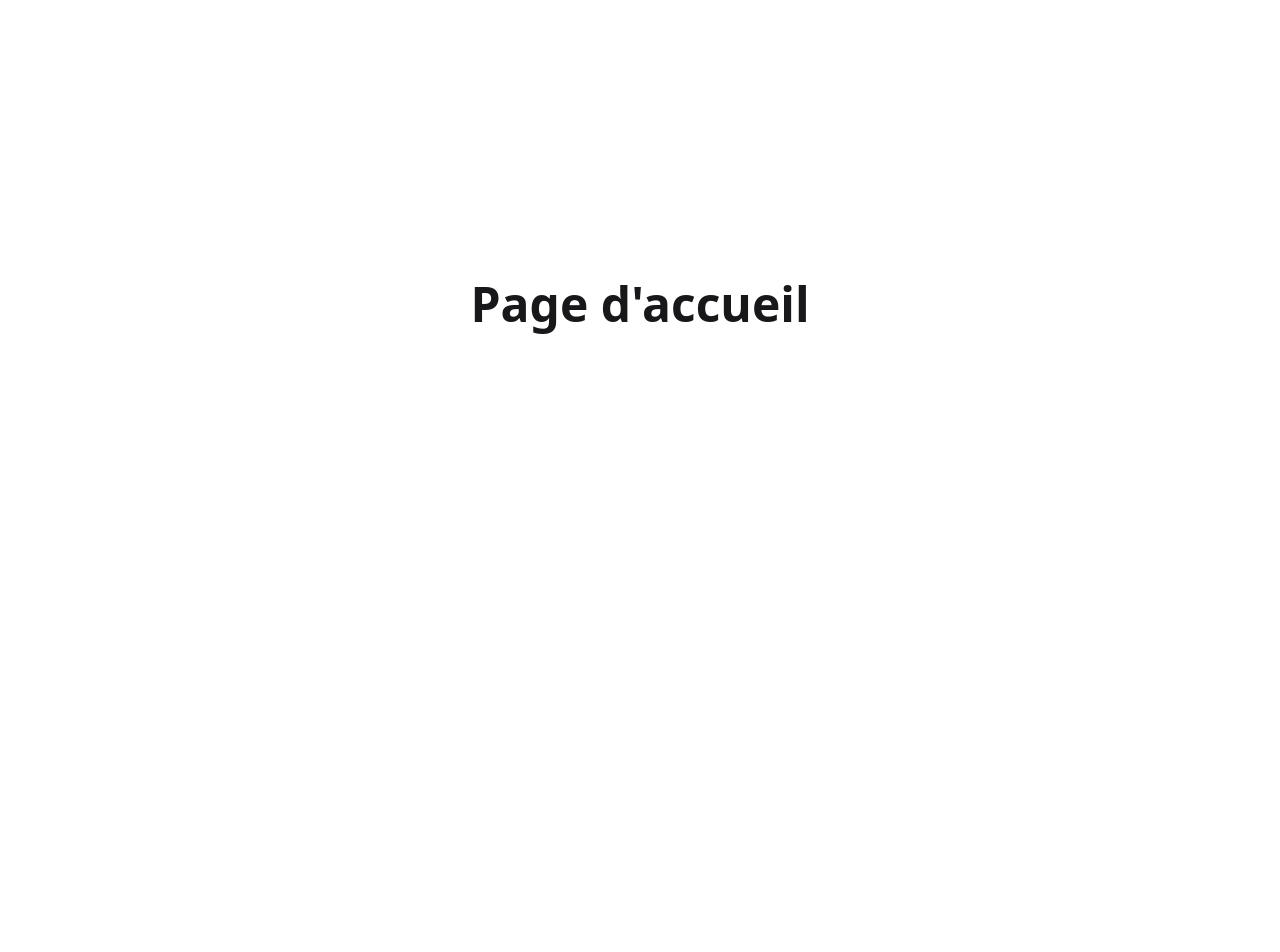
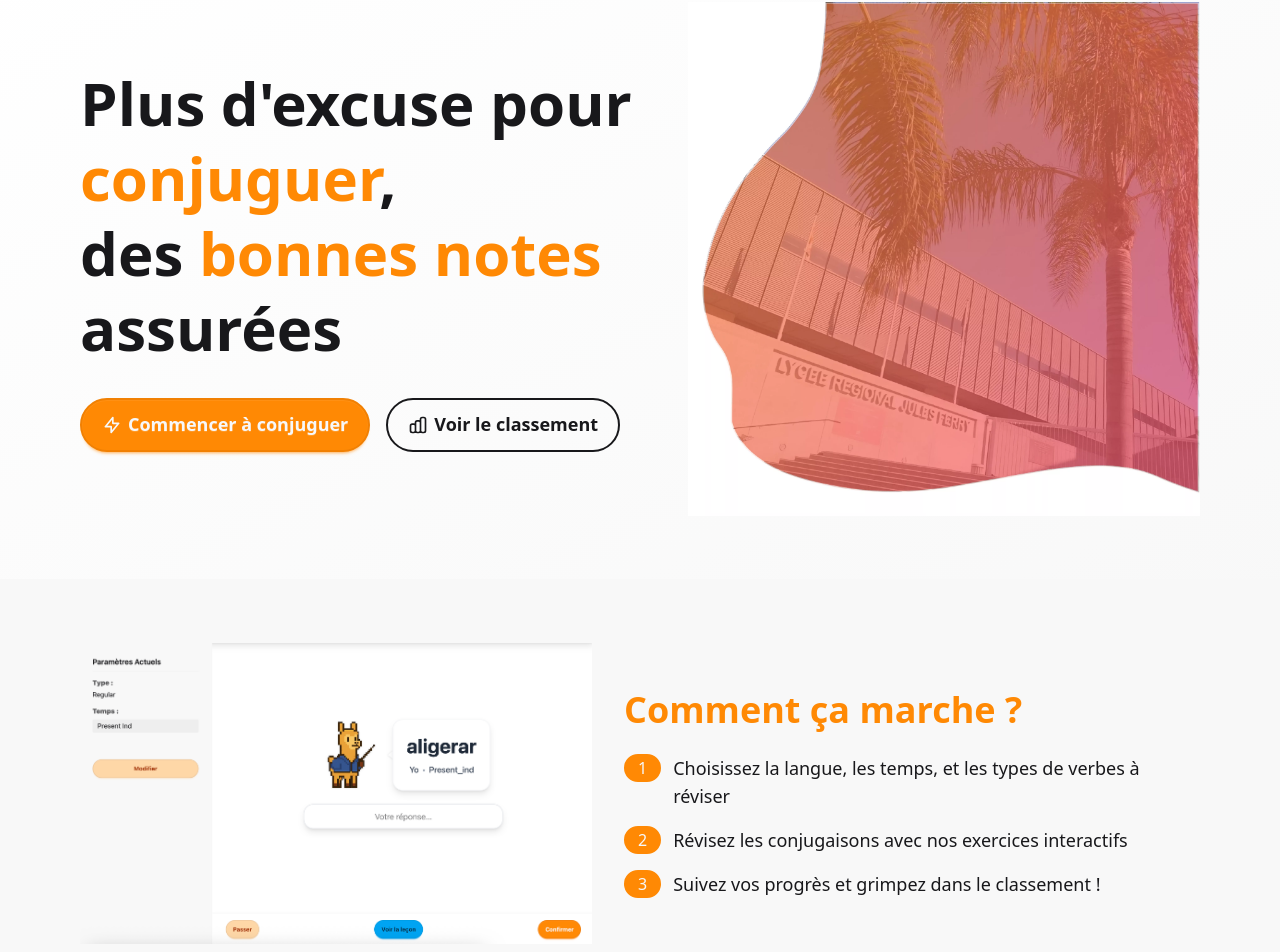
Before and after one commit to Tezay/conjug, a React (Vite) app in the folder frontend/: page / in a window 1280 px wide. Shown: the part 131-1083 px from the top of the page. Before the commit the page ends 800 px from the top, so only its background shows below. Built offline with nearby package versions, Linux system fonts and the light colour scheme; no server answers.

Commit message:
Add Landing page and update routing; include new illustrations

```diff
--- /dev/null
+++ b/frontend/src/pages/Landing.tsx
@@ -0,0 +1,132 @@
+import { Link } from "react-router-dom";
+
+export default function Landing() {
+    return (
+        <div className="min-h-screen">
+            {/* Hero Section */}
+            <div className="hero min-h-[calc(100vh-4rem)] lg:min-h-[80vh] bg-gradient-to-br from-base-100 to-base-200">
+                <div className="hero-content flex-col lg:flex-row-reverse max-w-6xl mx-auto px-4">
+                    <div className="flex-1 max-w-md lg:max-w-lg">
+                        <img
+                            src="/assets/images/mobile-app-illustration.webp"
+                            alt="Application Conjug.fr sur mobile"
+                            className="w-full h-auto object-contain"
+                        />
+                    </div>
+                    <div className="flex-1 text-center lg:text-left">
+                        <h1 className="text-4xl lg:text-6xl font-bold mb-6 leading-tight">
+                            Plus d'excuse pour{" "}
+                            <span className="text-primary">conjuguer</span>,<br />
+                            des{" "}
+                            <span className="text-primary">bonnes notes</span>{" "}
+                            assurées
+                        </h1>
+                        <div className="flex flex-col sm:flex-row gap-4 justify-center lg:justify-start mt-8">
+                            <Link to="/es" className="btn btn-primary btn-lg">
+                                <svg className="w-5 h-5" fill="none" stroke="currentColor" viewBox="0 0 24 24">
+                                    <path strokeLinecap="round" strokeLinejoin="round" strokeWidth={2} d="M13 10V3L4 14h7v7l9-11h-7z" />
+                                </svg>
+                                Commencer à conjuguer
+                            </Link>
+                            <Link to="/leaderboard" className="btn btn-outline btn-lg">
+                                <svg className="w-5 h-5" fill="none" stroke="currentColor" viewBox="0 0 24 24">
+                                    <path strokeLinecap="round" strokeLinejoin="round" strokeWidth={2} d="M9 19v-6a2 2 0 00-2-2H5a2 2 0 00-2 2v6a2 2 0 002 2h2a2 2 0 002-2zm0 0V9a2 2 0 012-2h2a2 2 0 012 2v10m-6 0a2 2 0 002 2h2a2 2 0 002-2m0 0V5a2 2 0 012-2h2a2 2 0 012 2v14a2 2 0 01-2 2h-2a2 2 0 01-2-2z" />
+                                </svg>
+                                Voir le classement
+                            </Link>
+                        </div>
+                    </div>
+                </div>
+            </div>
+
+            {/* Features Section */}
+            <div className="bg-base-200 py-16">
+                <div className="max-w-6xl mx-auto px-4">
+                    <div className="flex flex-col lg:flex-row items-center gap-8">
+                        <div className="flex-1 max-w-md lg:max-w-lg">
+                            <img
+                                src="/assets/images/exercise-mode-illustration.webp"
+                                alt="Mode exercice Conjug.fr"
+                                className="w-full h-auto object-contain"
+                            />
+                        </div>
+                        <div className="flex-1 text-center lg:text-left">
+                            <h2 className="text-3xl lg:text-4xl font-bold mb-6 text-primary">
+                                Comment ça marche ?
+                            </h2>
+                            <div className="space-y-4">
+                                <div className="flex items-start gap-3">
+                                    <div className="badge badge-primary badge-lg">1</div>
+                                    <p className="text-lg">Choisissez la langue, les temps, et les types de verbes à réviser</p>
+                                </div>
+                                <div className="flex items-start gap-3">
+                                    <div className="badge badge-primary badge-lg">2</div>
+                                    <p className="text-lg">Révisez les conjugaisons avec nos exercices interactifs</p>
+                                </div>
+                                <div className="flex items-start gap-3">
+                                    <div className="badge badge-primary badge-lg">3</div>
+                                    <p className="text-lg">Suivez vos progrès et grimpez dans le classement !</p>
+                                </div>
+                            </div>
+                        </div>
+                    </div>
+                </div>
+            </div>
+
+            {/* Developers Section */}
+            <div className="bg-base-100 py-16">
+                <div className="max-w-4xl mx-auto px-4">
+                    <h2 className="text-3xl lg:text-4xl font-bold text-center mb-12">
+                        Rencontrez l'équipe
+                    </h2>
+                    <div className="grid grid-cols-1 md:grid-cols-2 gap-8">
+                        <div className="card bg-base-200 shadow-xl hover:shadow-2xl hover:-translate-y-2 transition-all duration-300">
+                            <div className="card-body items-center text-center">
+                                <div className="avatar">
+                                    <div className="w-24 rounded-full hover:scale-110 transition-transform duration-300">
+                                        <img src="https://www.gravatar.com/avatar/cedric?s=200&d=identicon" alt="Cédric" />
+                                    </div>
+                                </div>
+                                <h3 className="card-title text-2xl">Cédric</h3>
+                                <p className="text-base-content/70">Co-créateur & Développeur</p>
+                                <p>Aime un peu trop python, fanatique de maths et d'info sur les bords (et j'aime pas les documentations 😭). S'occupe du backend et de l'architecture.</p>
+                            </div>
+                        </div>
+                        <div className="card bg-base-200 shadow-xl hover:shadow-2xl hover:-translate-y-2 transition-all duration-300">
+                            <div className="card-body items-center text-center">
+                                <div className="avatar">
+                                    <div className="w-24 rounded-full hover:scale-110 transition-transform duration-300">
+                                        <img src="https://gravatar.com/avatar/3b072d8bbfcfc9ed87bde8ea5d3eb943c4fe7ab05351f060ba92f370b3607204?s=200&d=identicon" alt="Eliot" />
+                                    </div>
+                                </div>
+                                <h3 className="card-title text-2xl">Eliot</h3>
+                                <p className="text-base-content/70">Co-créateur & Développeur</p>
+                                <p>S'occupe du frontend et conçoit l'expérience utilisateur pour rendre l'apprentissage agréable.</p>
+                            </div>
+                        </div>
+                    </div>
+                </div>
+            </div>
+
+            {/* Footer */}
+            <footer className="footer footer-center bg-base-300 text-base-content p-10">
+                <div className="max-w-4xl">
+                    <div className="grid grid-flow-col gap-4">
+                        <Link to="/terms" className="link link-hover">Conditions d'utilisation</Link>
+                        <Link to="/privacy" className="link link-hover">Politique de confidentialité</Link>
+                        <a href="https://github.com/conjug/" target="_blank" rel="noopener noreferrer" className="link link-hover">
+                            GitHub
+                        </a>
+                    </div>
+                    <div>
+                        <p className="font-bold text-lg">Conjug.fr</p>
+                        <p>Maîtrisez les conjugaisons en espagnol et en italien</p>
+                    </div>
+                    <div>
+                        <p>© 2025 Conjug.fr - Tous droits réservés.</p>
+                    </div>
+                </div>
+            </footer>
+        </div>
+    );
+}
--- a/frontend/src/routes/index.tsx
+++ b/frontend/src/routes/index.tsx
@@ -7,12 +7,13 @@ import RegisterPage from '../pages/RegisterPage/RegisterPage';
 import ProfilePage from '../pages/ProfilePage/ProfilePage';
 import LeaderboardPage from '../pages/LeaderboardPage/LeaderboardPage';
 import ConjugaisonPage from '../pages/ConjugaisonPage/ConjugaisonPage';
+import Landing from "../pages/Landing";
 
 const TermsPage = lazy(() => import("../pages/TermsPage/TermsPage"));
 const PrivacyPage = lazy(() => import("../pages/PrivacyPage/PrivacyPage"));
 
 const routes: RouteObject[] = [
-    { path: "/", element: <HomePage /> },
+    { path: "/", element: <Landing /> },
     { path: "/login", element: <LoginPage /> },
     { path: "/register", element: <RegisterPage /> },
     { path: "/profile", element: <ProfilePage /> },
```
Also changed, not shown: frontend/public/assets/images/exercise-mode-illustration.webp (added), frontend/public/assets/images/mobile-app-illustration.webp (added).
